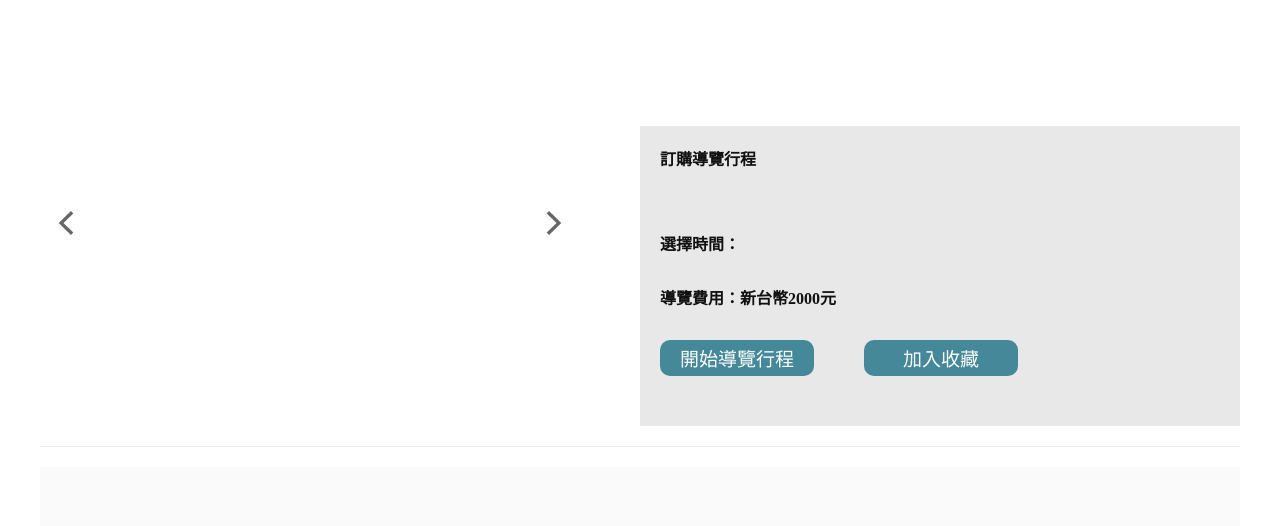
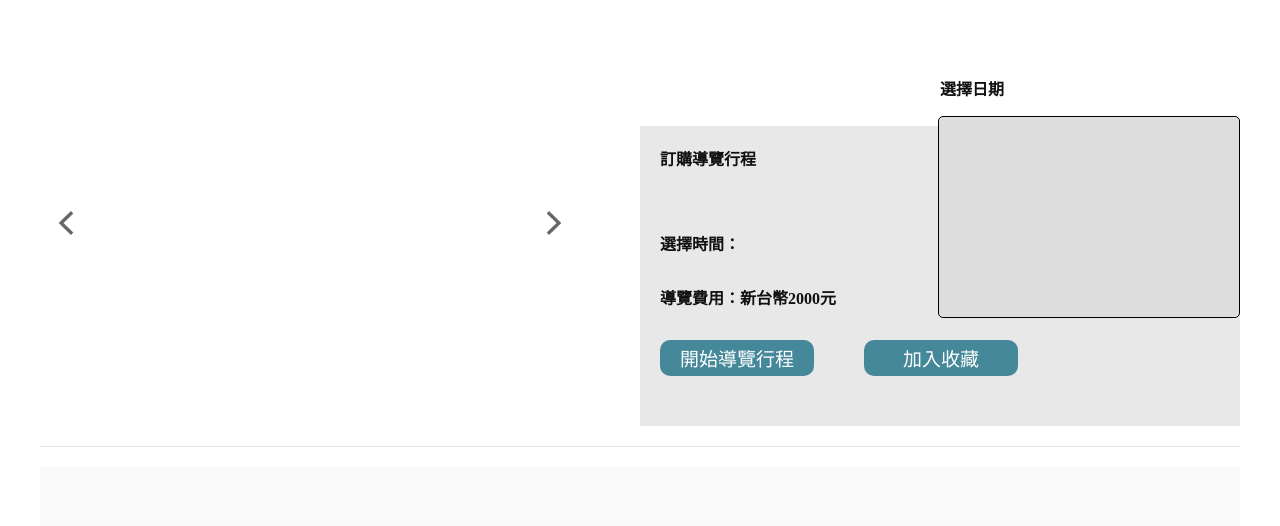
Before and after one commit to xboxertony/taipei-day-trip-website, a Python web app: template templates/attraction.html in a window 1280 px wide. Shown: the part 54-580 px from the top of the page. Run offline with Jinja, Linux system fonts and the light colour scheme; the template is opened without the code that fills it, so the values that code supplies are empty; some libraries are stand-ins or nearby versions.

Commit message:
新增日曆css

```diff
--- a/static/css/calendar.css
+++ b/static/css/calendar.css
@@ -37,6 +37,9 @@
     position: absolute;
     top: -10px;
     right: 0;
+    border: 1px solid black;
+    border-radius: 5px;
+    background-color: #ddd;
 }
 .select_date.hide{
     background-color: rgba(200, 200, 200, .5);
@@ -51,3 +54,8 @@
         position: relative;
     }
 }
+#select_date_word{
+    position: absolute;
+    left: 300px;
+    top: -50px;
+}
--- a/templates/attraction.html
+++ b/templates/attraction.html
@@ -36,6 +36,7 @@
         <p class="form_title">訂購導覽行程</p>
         <!-- <p>以此景點為中心的一日行程，帶你探索城市角落故事</p> -->
         <div id="select_date">
+          <p id="select_date_word" class="form_title">選擇日期</p>
           <div id="big_table">
             <div id="schedule_table"></div>
           </div>
```
